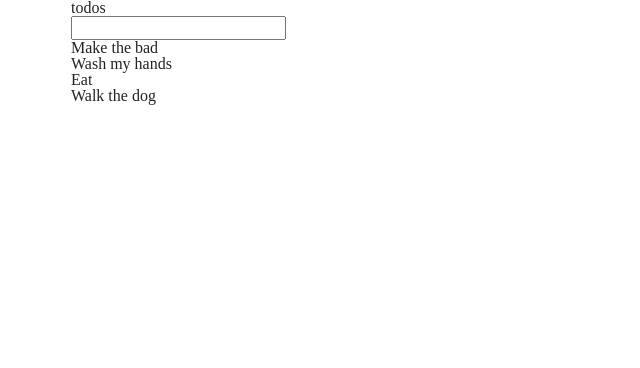
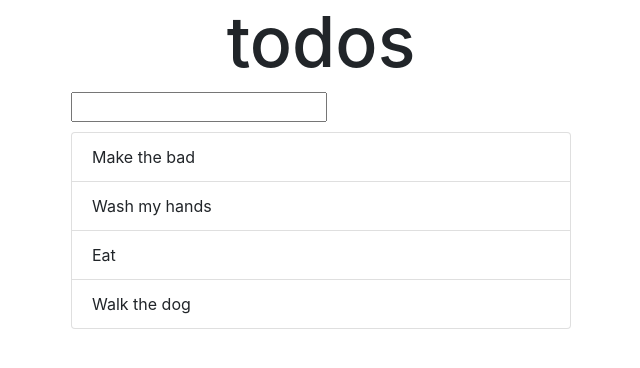
Before and after one commit to CeoEpsilon/to-do-react, a React (Create React App) app: page / in a window 1280 px wide. Shown: the top 368 px of the page, without its empty margins (319-959 px from the left). Built offline with nearby package versions, Linux system fonts and the light colour scheme.

Commit message:
adding bootstrap

```diff
--- a/package.json
+++ b/package.json
@@ -6,7 +6,10 @@
     "@testing-library/jest-dom": "^4.2.4",
     "@testing-library/react": "^9.3.2",
     "@testing-library/user-event": "^7.1.2",
+    "bootstrap": "^4.4.1",
+    "jquery": "^3.4.1",
     "materialize-css": "^1.0.0-rc.2",
+    "popper": "^1.0.1",
     "react": "^16.12.0",
     "react-dom": "^16.12.0",
     "react-scripts": "3.3.0"
--- a/src/app/App.css
+++ b/src/app/App.css
@@ -0,0 +1,4 @@
+.App {
+    width: 500px;
+
+}
--- a/src/components/todo-header/TodoHeader.css
+++ b/src/components/todo-header/TodoHeader.css
@@ -0,0 +1,8 @@
+.TodoHeader  {
+    font-size: 40px;
+}
+
+.header {
+    font-size:70px;
+    text-align: center;
+}
--- a/src/components/todo-header/TodoHeader.js
+++ b/src/components/todo-header/TodoHeader.js
@@ -1,8 +1,11 @@
 import React from "react"
+import "./TodoHeader.css"
 
 function TodoHeader () {
     return (
-        <h1>todos</h1>
+        <div class="TodoHeader">
+             <h1 class="header">todos</h1>
+        </div>
     )
 }
 
--- a/src/components/todo-list-item/TodoListItem.js
+++ b/src/components/todo-list-item/TodoListItem.js
@@ -3,7 +3,7 @@ import React from "react"
 
 function TodoListItem(props) {
     return (
-        <li id={props.index}>{props.item}
+        <li className="list-group-item" id={props.index}>{props.item}
         </li>
     )
 }
--- a/src/components/todo-list/TodoList.css
+++ b/src/components/todo-list/TodoList.css
@@ -0,0 +1,3 @@
+.TodoList {
+    margin-top:10px
+}
--- a/src/components/todo-list/TodoList.js
+++ b/src/components/todo-list/TodoList.js
@@ -1,5 +1,6 @@
 import React from "react"
 import TodoListItem from "../todo-list-item/TodoListItem"
+import "./TodoList.css"
 
 function TodoList(props) {
     let items = props.todoList.map( (item,index) => {
@@ -9,8 +10,8 @@ function TodoList(props) {
     })
     console.log("TodoList")
     return (
-        <div>
-            <ul>{items}</ul>
+        <div className="TodoList">
+            <ul className="list-group">{items}</ul>
         </div>
     )
 }
--- a/src/index.js
+++ b/src/index.js
@@ -4,6 +4,7 @@ import "./reset.css"
 import './index.css';
 import App from './app/App';
 import * as serviceWorker from './serviceWorker';
+import 'bootstrap/dist/css/bootstrap.css';
 
 ReactDOM.render(<App />, document.getElementById('root'));
 
```
Also changed, not shown: 1 other file (tests, documents, lock files or other folders).
